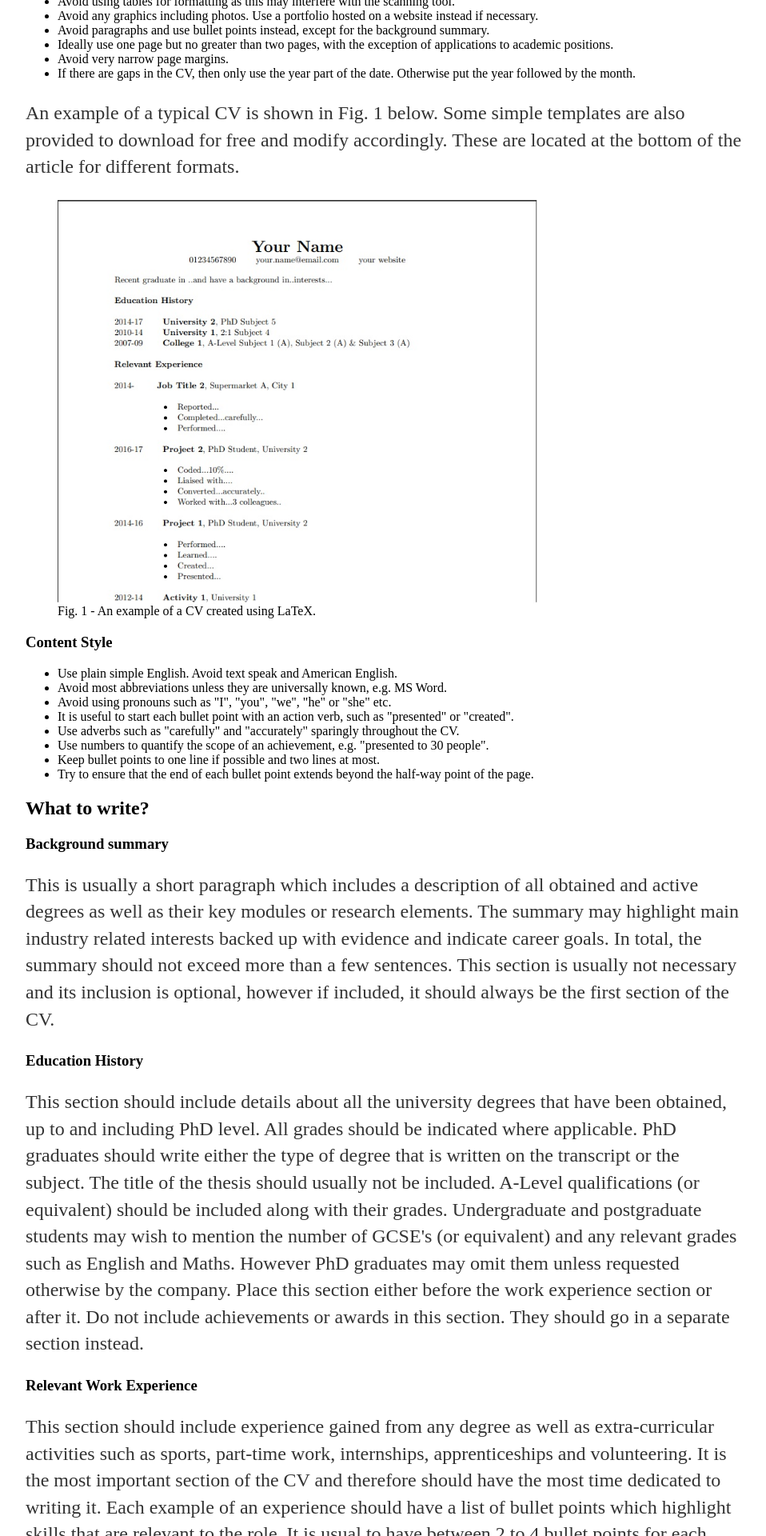
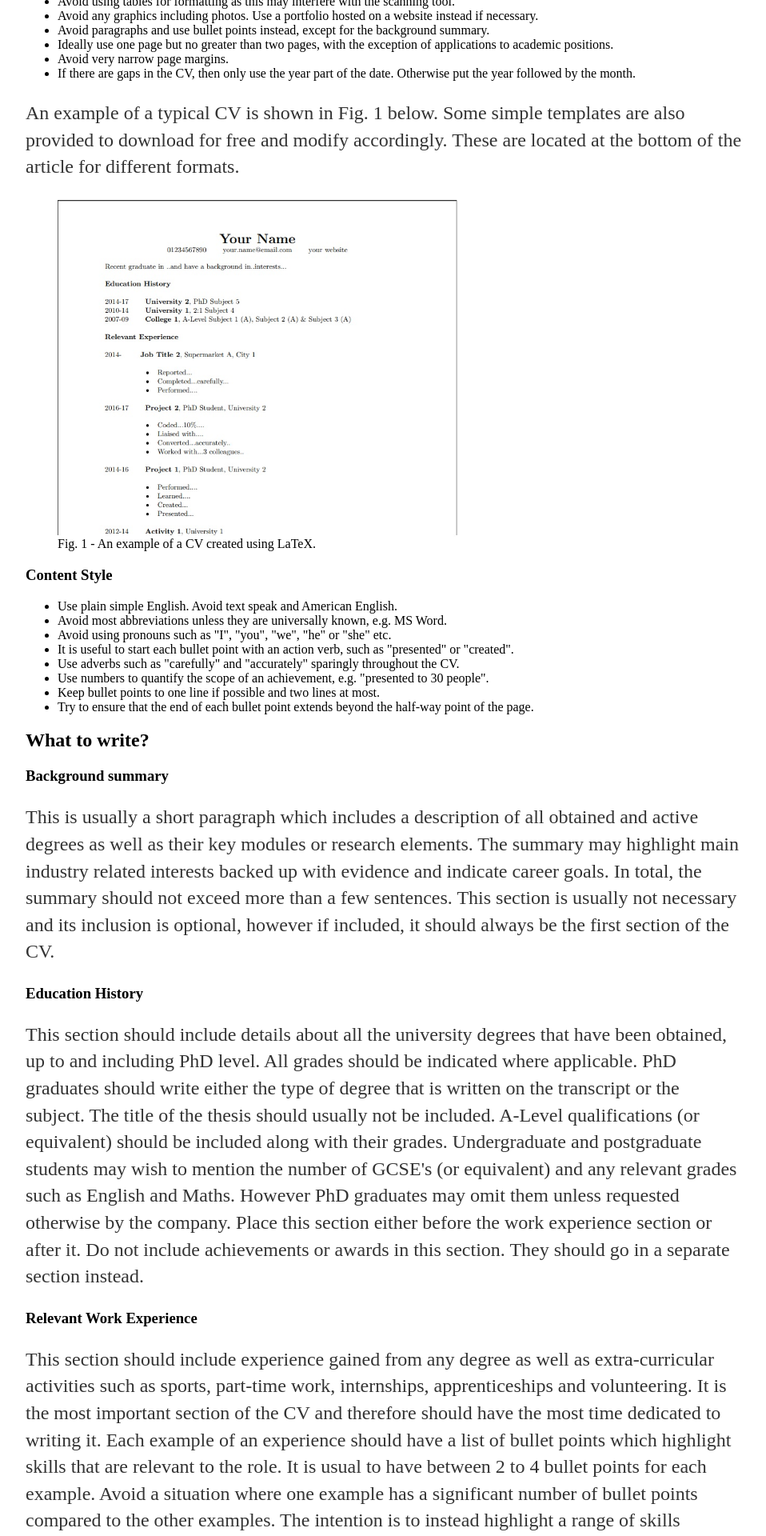
Before and after one commit to pa5411/Graduate-Job-Help, a Jekyll site: the page built from cv.html, in a window 1280 px wide. Shown: the part 1796-3716 px from the top of the page at 80% size, without its empty margins (160-1118 px from the left). Built offline with Jekyll 4.4.1, drawn with Linux system fonts in a browser that asks for light colours.

Commit message:
Update cv.html

```diff
--- a/cv.html
+++ b/cv.html
@@ -38,7 +38,7 @@
         <p> An example of a typical CV is shown in Fig. 1 below. Some simple templates are also provided to download for free and modify accordingly. These are located at the bottom of the article for different formats. </p>
 
         <figure>
-                <img src="/assets/img/exampleofcv.jpg" alt="Cropped view of a typical CV" width="600" align="center">
+                <img src="/assets/img/exampleofcv.jpg" alt="Cropped view of a typical CV" width="500" align="middle">
                 <figcaption> Fig. 1 - An example of a CV created using LaTeX. </figcaption>
         </figure>
 
```
